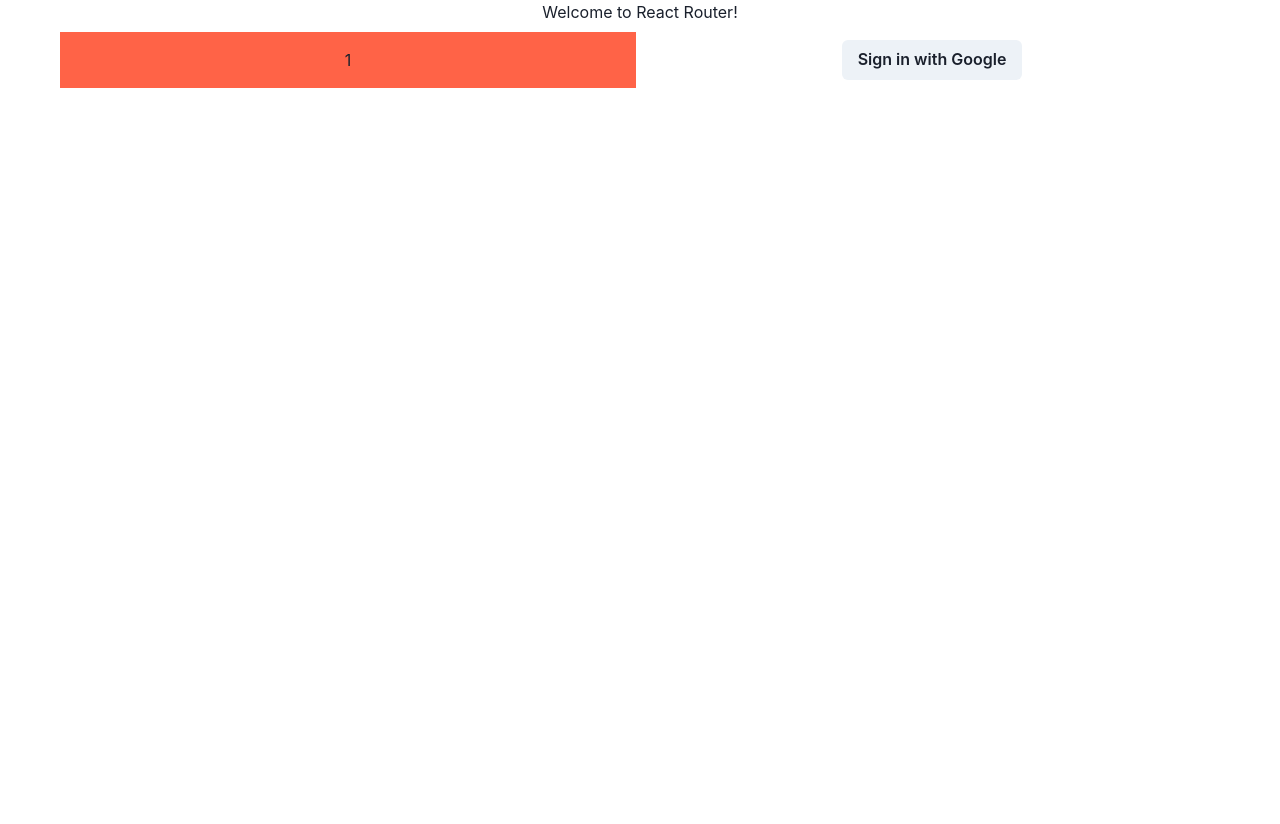
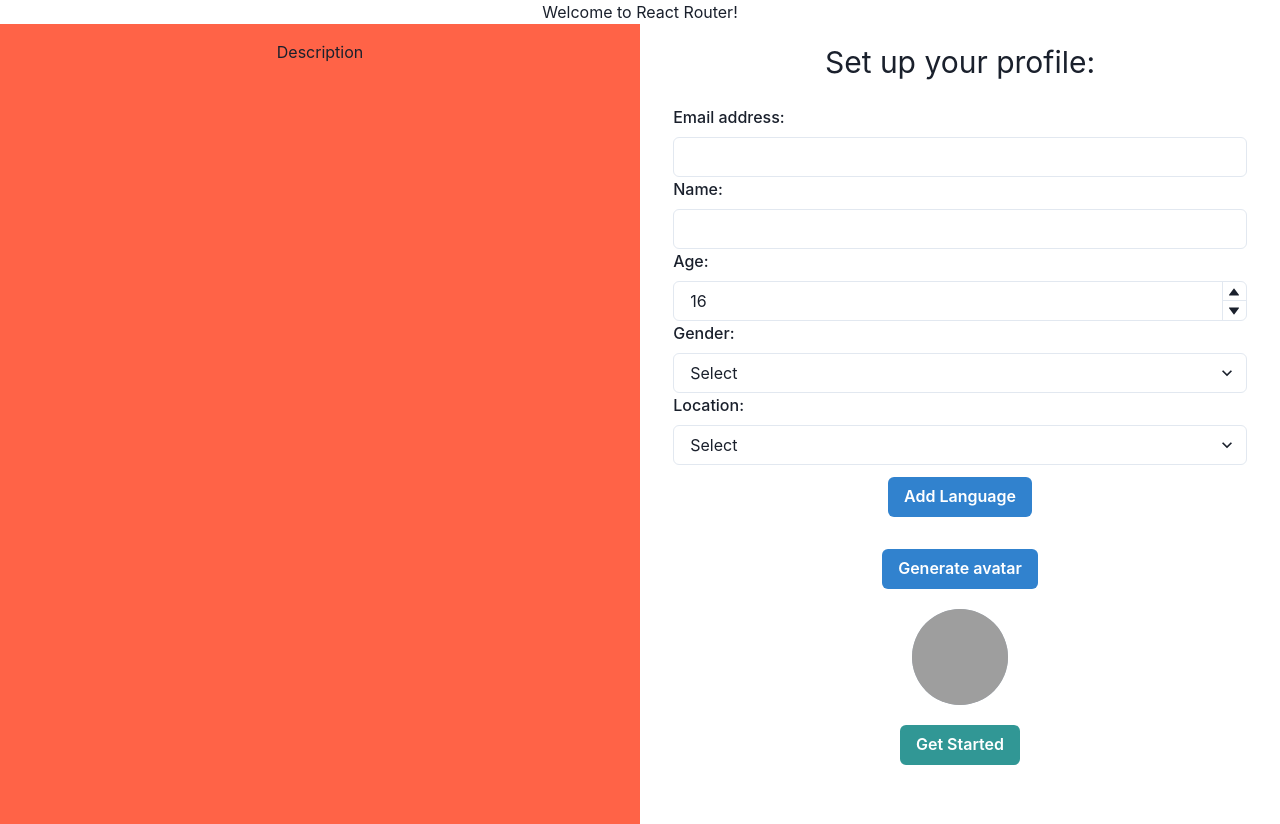
Before and after one commit to Green-Avocado/Language-Exchange, a React (Create React App) app in the folder frontend/: page / in a window 1280 px wide. Before the commit the page ends 800 px from the top, so only its background shows below. Built offline with nearby package versions, Linux system fonts and the light colour scheme; grey boxes are pictures that could not be loaded.

Commit message:
done setup profile

```diff
--- a/frontend/src/pages/landing/LandingPage.js
+++ b/frontend/src/pages/landing/LandingPage.js
@@ -1,24 +1,20 @@
 import * as React from "react";
-import { Button, Box, HStack, Center, Container } from "@chakra-ui/react";
+import { Box, Flex } from "@chakra-ui/react";
 import { SetupProfile } from "./SetupProfile";
 import { login } from "../../firebase.js";
 
 export const LandingPage = () => {
   return (
-    <Container>
-      <Center>
-        <HStack>
-          <Box minW='xl' w='100%' bg='tomato' p='4'>
-            1
-          </Box>
-          <Box minW='xl' w='100%' minV='100%' p='4'>
-            <Center>
+    <Flex justify='space-between'>
+      <Box minW='xl' w='100%' minH='100vh' bg='tomato' p='4'>
+        Description
+      </Box>
+      <Box minW='xl' w='100%' minH='100%' p='4'>
+        {/* <Center>
               <Button onClick={login}>Sign in with Google</Button>
-            </Center>
-            {/* <SetupProfile /> */}
-          </Box>
-        </HStack>
-      </Center>
-    </Container>
+            </Center> */}
+        <SetupProfile />
+      </Box>
+    </Flex>
   );
 };
--- a/frontend/src/pages/landing/SetupProfile.js
+++ b/frontend/src/pages/landing/SetupProfile.js
@@ -22,8 +22,11 @@ import { nanoid } from "nanoid";
 
 const LanguageInput = ({ l, removeLanguage, editLanguage, index }) => {
   const handleChange = (e, type) => {
-    console.log(e.target);
-    editLanguage(type, e.target.value, index);
+    if (type.includes("wantTo")) {
+      editLanguage(type, e.target.checked, index);
+    } else {
+      editLanguage(type, e.target.value, index);
+    }
   };
 
   return (
@@ -65,9 +68,7 @@ const LanguageInput = ({ l, removeLanguage, editLanguage, index }) => {
           Want to help
         </Checkbox>
 
-        <Button colorScheme='blue' onClick={() => removeLanguage(index)}>
-          Remove
-        </Button>
+        <Button onClick={() => removeLanguage(index)}>Remove</Button>
       </VStack>
     </Box>
   );
@@ -90,8 +91,8 @@ export const SetupProfile = () => {
     const obj = {
       language: "",
       experience: "",
-      wantToLearn: "true",
-      wantToHelp: "true",
+      wantToLearn: true,
+      wantToHelp: true,
     };
     const temp = [...languages, obj];
     setLanguages(temp);
@@ -104,23 +105,29 @@ export const SetupProfile = () => {
   };
 
   const removeLanguage = (index) => {
-    const temp = languages.splice(index, 1);
+    let temp = [...languages];
+    temp.splice(index, 1);
     setLanguages(temp);
   };
 
   const submitData = () => {
-    console.log(email);
-    console.log(name);
-    console.log(age);
-    console.log(gender);
-    console.log(languages);
-    console.log(location);
+    const data = {
+      email,
+      name,
+      age,
+      gender,
+      avatarKey,
+      languages,
+      location,
+    };
+    console.log(data);
+    // do fetch call
   };
 
   return (
     <Container>
       <Center>
-        <VStack w='100%' spacing='10px'>
+        <VStack w='100%' spacing='20px'>
           <Text fontSize='3xl'>Set up your profile: </Text>
           <FormControl>
             <FormLabel htmlFor='email'>Email address:</FormLabel>
@@ -166,12 +173,12 @@ export const SetupProfile = () => {
               <option value='toronto'>Toronto</option>
             </Select>
 
-            <Button colorScheme='blue' onClick={addLanguage}>
+            <Button colorScheme='blue' onClick={addLanguage} mb='3' mt='3'>
               Add Language
             </Button>
             {languages.map((l, index) => (
               <LanguageInput
-                key={l}
+                key={index}
                 l={l}
                 editLanguage={editLanguage}
                 removeLanguage={removeLanguage}
```
